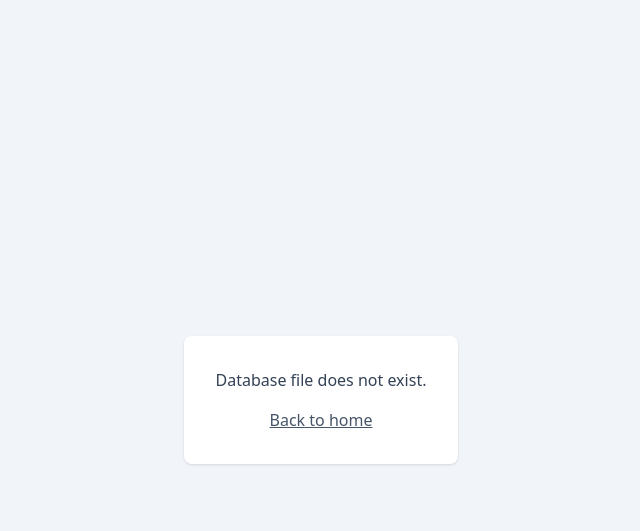
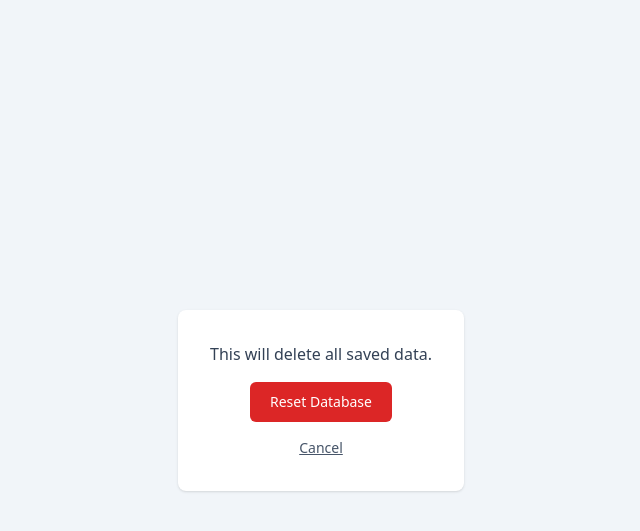
Before and after one commit to rgzpaul/date-picker, a PHP site: page /reset.php in a window 1280 px wide. Shown: the top 531 px of the page, without its empty margins (319-959 px from the left). Run offline with PHP 8.4, Linux system fonts and the light colour scheme; some libraries are stand-ins or nearby versions.

Commit message:
Require button click to reset database
Changed reset.php to show a confirmation button instead of
deleting db.json automatically on page visit.

```diff
--- a/reset.php
+++ b/reset.php
@@ -1,11 +1,14 @@
 <?php
 $dbFile = __DIR__ . '/db.json';
+$message = null;
 
+if ($_SERVER['REQUEST_METHOD'] === 'POST') {
     if (file_exists($dbFile)) {
         unlink($dbFile);
         $message = 'Database reset successfully.';
     } else {
         $message = 'Database file does not exist.';
+    }
 }
 ?>
 <!DOCTYPE html>
@@ -18,8 +21,18 @@ if (file_exists($dbFile)) {
 </head>
 <body class="min-h-screen flex items-center justify-center bg-slate-100">
     <div class="bg-white p-8 rounded-lg shadow text-center">
+        <?php if ($message): ?>
             <p class="text-slate-700 mb-4"><?= htmlspecialchars($message) ?></p>
             <a href="index.php" class="text-slate-600 hover:text-slate-800 underline">Back to home</a>
+        <?php else: ?>
+            <p class="text-slate-700 mb-4">This will delete all saved data.</p>
+            <form method="POST" class="space-y-4">
+                <button type="submit" class="bg-red-600 hover:bg-red-700 text-white px-5 py-2.5 rounded-md text-sm font-medium">
+                    Reset Database
+                </button>
+            </form>
+            <a href="index.php" class="inline-block mt-4 text-slate-600 hover:text-slate-800 underline text-sm">Cancel</a>
+        <?php endif; ?>
     </div>
 </body>
 </html>
```
Lines whose indentation alone changed are shown as unchanged.
